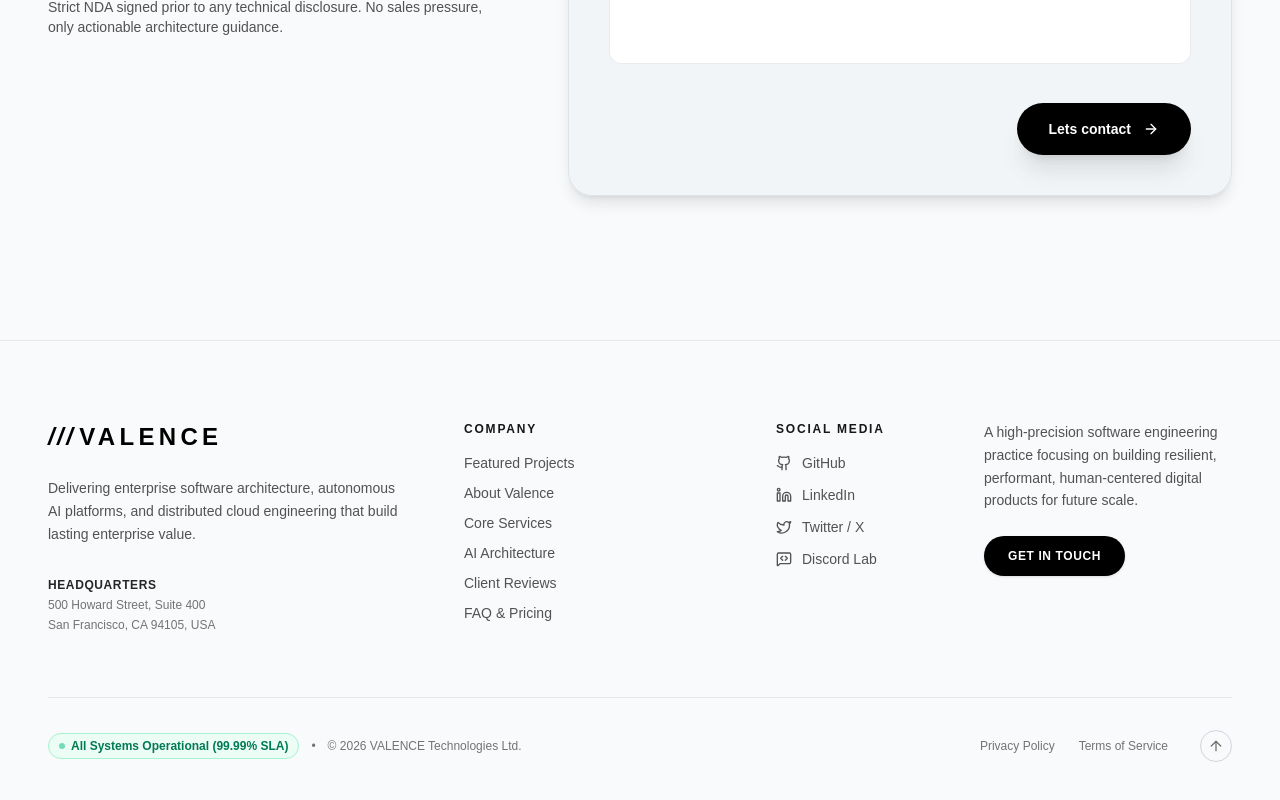
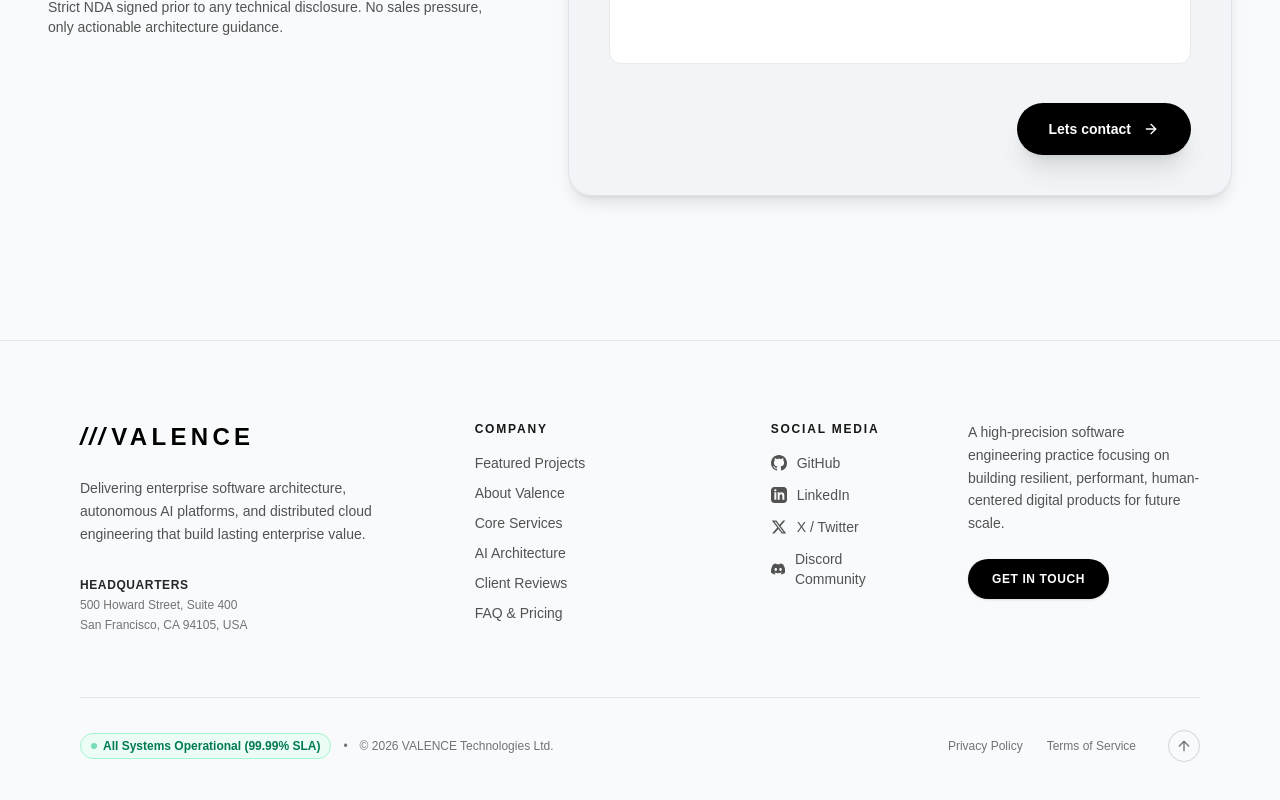
Before and after one commit to ruhul2003/VALENCE, a Next.js app: page / in a window 1280 px wide. Shown: the part 10105-10905 px from the top of the page. Built offline with nearby package versions, Linux system fonts and the light colour scheme; a web font is replaced by a local one.

Commit message:
Expand footer container to maximum wide layout and optimize brand navigation links.

```diff
--- a/src/components/Footer.jsx
+++ b/src/components/Footer.jsx
@@ -1,6 +1,7 @@
 "use client";
 
-import { ArrowUp, Github, Linkedin, Twitter, MessageSquareCode } from "lucide-react";
+import { motion } from "framer-motion";
+import { ArrowUp } from "lucide-react";
 
 export default function Footer({ onOpenContact }) {
   const scrollToTop = () => {
@@ -9,7 +10,7 @@
 
   return (
     <footer className="bg-[#F8FAFC] border-t border-gray-200 pt-20 pb-12 text-neutral-800">
-      <div className="max-w-7xl mx-auto px-6 sm:px-8 lg:px-12">
+      <div className="max-w-[1600px] mx-auto px-6 sm:px-10 lg:px-16 xl:px-20">
 
         {/* Main Footer Columns (Wilbur Layout) */}
         <div className="grid grid-cols-1 md:grid-cols-12 gap-12 lg:gap-16 pb-16 border-b border-gray-200">
@@ -78,7 +79,7 @@
             </ul>
           </div>
 
-          {/* Col 3: Social Media (2.5 cols) */}
+          {/* Col 3: Social Media (2.5 cols) with inline crisp SVGs */}
           <div className="md:col-span-2 space-y-4">
             <h4 className="text-xs font-bold uppercase tracking-[0.15em] text-neutral-900">
               Social Media
@@ -88,37 +89,48 @@
                 href="https://github.com"
                 target="_blank"
                 rel="noreferrer"
-                className="flex items-center gap-2.5 text-sm text-neutral-600 hover:text-black transition-colors"
+                className="flex items-center gap-2.5 text-sm text-neutral-600 hover:text-black transition-colors group"
               >
-                <Github className="w-4 h-4" />
+                <svg className="w-4 h-4 fill-current transition-transform group-hover:scale-110" viewBox="0 0 24 24">
+                  <path d="M12 0C5.37 0 0 5.37 0 12c0 5.31 3.435 9.795 8.205 11.385.6.105.825-.255.825-.57 0-.285-.015-1.23-.015-2.235-3.015.555-3.795-.735-4.035-1.41-.135-.345-.72-1.41-1.23-1.695-.42-.225-1.02-.78-.015-.795.945-.015 1.62.87 1.845 1.23 1.08 1.815 2.805 1.305 3.495.99.105-.78.42-1.305.765-1.605-2.67-.3-5.46-1.335-5.46-5.925 0-1.305.465-2.385 1.23-3.225-.12-.3-.54-1.53.12-3.18 0 0 1.005-.315 3.3 1.23.96-.27 1.98-.405 3-.405s2.04.135 3 .405c2.295-1.56 3.3-1.23 3.3-1.23.66 1.65.24 2.88.12 3.18.765.84 1.23 1.905 1.23 3.225 0 4.605-2.805 5.625-5.475 5.925.435.375.81 1.095.81 2.22 0 1.605-.015 2.895-.015 3.3 0 .315.225.69.825.57A12.02 12.02 0 0024 12c0-6.63-5.37-12-12-12z"/>
+                </svg>
                 <span>GitHub</span>
               </a>
+
               <a
                 href="https://linkedin.com"
                 target="_blank"
                 rel="noreferrer"
-                className="flex items-center gap-2.5 text-sm text-neutral-600 hover:text-black transition-colors"
+                className="flex items-center gap-2.5 text-sm text-neutral-600 hover:text-black transition-colors group"
               >
-                <Linkedin className="w-4 h-4" />
+                <svg className="w-4 h-4 fill-current transition-transform group-hover:scale-110" viewBox="0 0 24 24">
+                  <path d="M19 0h-14c-2.761 0-5 2.239-5 5v14c0 2.761 2.239 5 5 5h14c2.762 0 5-2.239 5-5v-14c0-2.761-2.238-5-5-5zm-11 19h-3v-11h3v11zm-1.5-12.268c-.966 0-1.75-.79-1.75-1.764s.784-1.764 1.75-1.764 1.75.79 1.75 1.764-.783 1.764-1.75 1.764zm13.5 12.268h-3v-5.604c0-3.368-4-3.113-4 0v5.604h-3v-11h3v1.765c1.396-2.586 7-2.777 7 2.476v6.759z"/>
+                </svg>
                 <span>LinkedIn</span>
               </a>
+
               <a
                 href="https://x.com"
                 target="_blank"
                 rel="noreferrer"
-                className="flex items-center gap-2.5 text-sm text-neutral-600 hover:text-black transition-colors"
+                className="flex items-center gap-2.5 text-sm text-neutral-600 hover:text-black transition-colors group"
               >
-                <Twitter className="w-4 h-4" />
-                <span>Twitter / X</span>
+                <svg className="w-4 h-4 fill-current transition-transform group-hover:scale-110" viewBox="0 0 24 24">
+                  <path d="M18.244 2.25h3.308l-7.227 8.26 8.502 11.24H16.17l-5.214-6.817L4.99 21.75H1.68l7.73-8.835L1.254 2.25H8.08l4.713 6.231zm-1.161 17.52h1.833L7.084 4.126H5.117z"/>
+                </svg>
+                <span>X / Twitter</span>
               </a>
+
               <a
                 href="https://discord.com"
                 target="_blank"
                 rel="noreferrer"
-                className="flex items-center gap-2.5 text-sm text-neutral-600 hover:text-black transition-colors"
+                className="flex items-center gap-2.5 text-sm text-neutral-600 hover:text-black transition-colors group"
               >
-                <MessageSquareCode className="w-4 h-4" />
-                <span>Discord Lab</span>
+                <svg className="w-4 h-4 fill-current transition-transform group-hover:scale-110" viewBox="0 0 24 24">
+                  <path d="M20.317 4.37a19.791 19.791 0 0 0-4.885-1.515.074.074 0 0 0-.079.037c-.21.375-.444.864-.608 1.25a18.27 18.27 0 0 0-5.487 0 12.64 12.64 0 0 0-.617-1.25.077.077 0 0 0-.079-.037A19.736 19.736 0 0 0 3.677 4.37a.07.07 0 0 0-.032.027C.533 9.046-.32 13.58.099 18.057a.082.082 0 0 0 .031.057 19.9 19.9 0 0 0 5.993 3.03.078.078 0 0 0 .084-.028c.462-.63.874-1.295 1.226-1.994.021-.041.001-.09-.041-.106a13.107 13.107 0 0 1-1.872-.892.077.077 0 0 1-.008-.128 10.2 10.2 0 0 0 .372-.292.074.074 0 0 1 .077-.01c3.929 1.793 8.18 1.793 12.061 0a.074.074 0 0 1 .078.01c.12.098.246.198.373.292a.077.077 0 0 1-.006.127 12.299 12.299 0 0 1-1.873.894.077.077 0 0 0-.041.107c.36.698.772 1.362 1.225 1.993a.076.076 0 0 0 .084.028 19.839 19.839 0 0 0 6.002-3.03.077.077 0 0 0 .032-.054c.5-5.177-.838-9.674-3.549-13.66a.061.061 0 0 0-.031-.028zM8.02 15.33c-1.183 0-2.157-1.085-2.157-2.419 0-1.333.956-2.419 2.157-2.419 1.21 0 2.176 1.096 2.157 2.42 0 1.333-.956 2.418-2.157 2.418zm7.975 0c-1.183 0-2.157-1.085-2.157-2.419 0-1.333.955-2.419 2.157-2.419 1.21 0 2.176 1.096 2.157 2.42 0 1.333-.946 2.418-2.157 2.418z"/>
+                </svg>
+                <span>Discord Community</span>
               </a>
             </div>
           </div>
@@ -130,12 +142,14 @@
               resilient, performant, human-centered digital products for future scale.
             </p>
 
-            <button
+            <motion.button
+              whileHover={{ scale: 1.05 }}
+              whileTap={{ scale: 0.95 }}
               onClick={onOpenContact}
               className="rounded-full bg-black text-white hover:bg-neutral-800 px-6 py-3 text-xs font-bold uppercase tracking-wider transition-colors shadow-sm cursor-pointer"
             >
               Get in touch
-            </button>
+            </motion.button>
           </div>
 
         </div>
@@ -158,13 +172,15 @@
             <a href="#hero" className="hover:text-black transition-colors">
               Terms of Service
             </a>
-            <button
+            <motion.button
+              whileHover={{ scale: 1.15, y: -2 }}
+              whileTap={{ scale: 0.9 }}
               onClick={scrollToTop}
-              className="w-8 h-8 rounded-full border border-gray-300 flex items-center justify-center hover:bg-black hover:text-white transition-colors ml-2"
+              className="w-8 h-8 rounded-full border border-gray-300 flex items-center justify-center hover:bg-black hover:text-white transition-colors ml-2 cursor-pointer"
               aria-label="Scroll to top"
             >
               <ArrowUp className="w-4 h-4" />
-            </button>
+            </motion.button>
           </div>
         </div>
 
```
